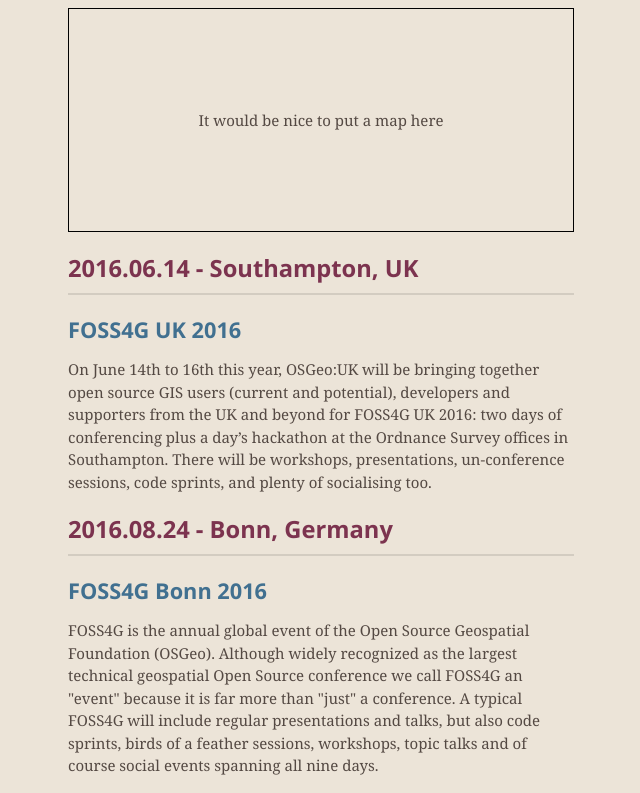
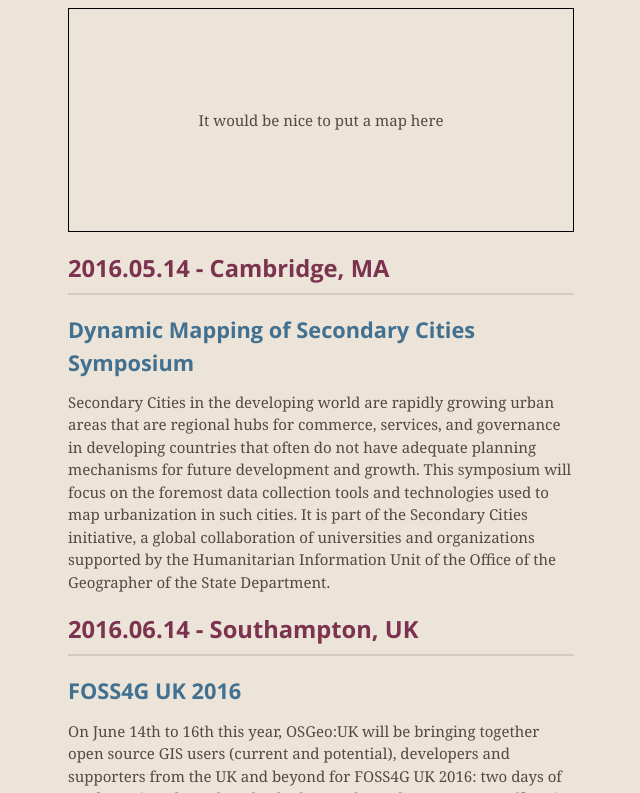
Before and after one commit to AvidGeo/events, a plain HTML site: page index.html in a window 1280 px wide. Shown: the part 416-1209 px from the top of the page, without its empty margins (319-959 px from the left). Drawn offline with nearby package versions, Linux system fonts and the light colour scheme.

Commit message:
Add Dynamic Mapping event

```diff
--- a/index.html
+++ b/index.html
@@ -56,6 +56,11 @@
 <a id="events" class="anchor" href="#events" aria-hidden="true"><span aria-hidden="true" class="octicon octicon-link"></span></a>Events</h3>
             <p style="border:1px solid black; text-align:center; padding:100px">It would be nice to put a map here
             </p>
+            <h4>2016.05.14 - Cambridge, MA</h4>
+            <h5><a href="http://gis.harvard.edu/events/conferences/dynamic-mapping-secondary-cities-symposium">Dynamic Mapping of Secondary Cities Symposium</a></h5>
+            <p>Secondary Cities in the developing world are rapidly growing urban areas that are regional hubs for commerce, services, and governance in developing countries that often do not have adequate planning mechanisms for future development and growth.
+                This symposium will focus on the foremost data collection tools and technologies used to map urbanization in such cities. It is part of the Secondary Cities initiative, a global collaboration of universities and organizations supported
+                by the Humanitarian Information Unit of the Office of the Geographer of the State Department.</p>
             <h4>2016.06.14 - Southampton, UK</h4>
             <h5><a href="http://uk.osgeo.org/foss4guk2016/">FOSS4G UK 2016</a></h5>
             <p>On June 14th to 16th this year, OSGeo:UK will be bringing together open source GIS users (current and potential), developers and supporters from the UK and beyond for FOSS4G UK 2016: two days of conferencing plus a day’s hackathon at the Ordnance
```
